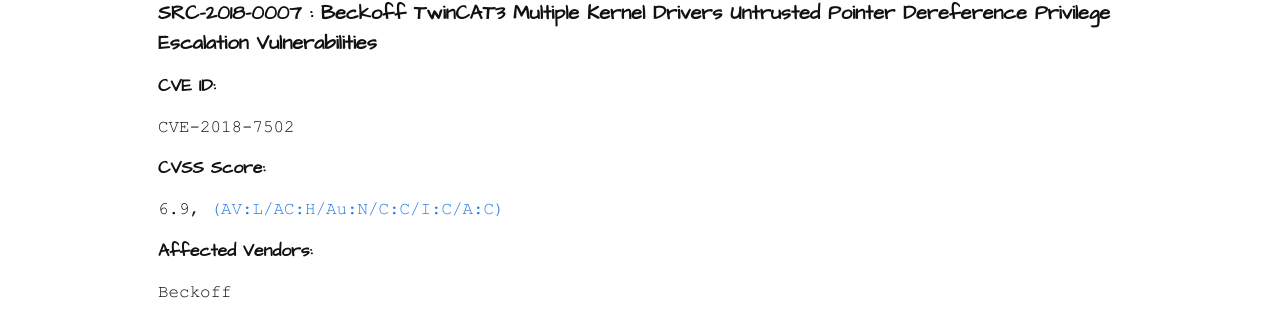
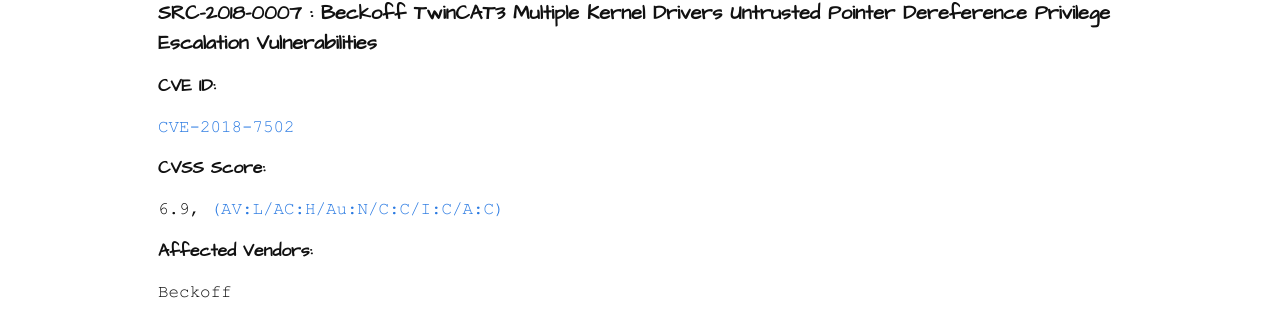
Before and after one commit to sourceincite/sourceincite.github.io, a Jekyll site: the page built from advisories/src-2018-0007.md, in a window 1280 px wide. Shown: the part 179-490 px from the top of the page. Built offline with Jekyll 4.4.1, drawn with Linux system fonts in a browser that asks for light colours.

Commit message:
updated an older advisory

```diff
--- a/advisories/src-2018-0007.md
+++ b/advisories/src-2018-0007.md
@@ -45,7 +45,7 @@
 <h4><b>{{page.id}} : {{page.atitle}}</b></h4>
 
 **CVE ID:**
-<p class="cn">{{page.CVE}}</p>
+<p class="cn"><a href="https://nvd.nist.gov/vuln/detail/{{page.CVE}}">{{page.CVE}}</a></p>
 
 **CVSS Score:**
 <p class="cn">{{page.CVSSrating}}, <a href="https://nvd.nist.gov/cvss/v2-calculator?vector={{page.CVSSscore}}">{{page.CVSSscore}}</a></p>
```
